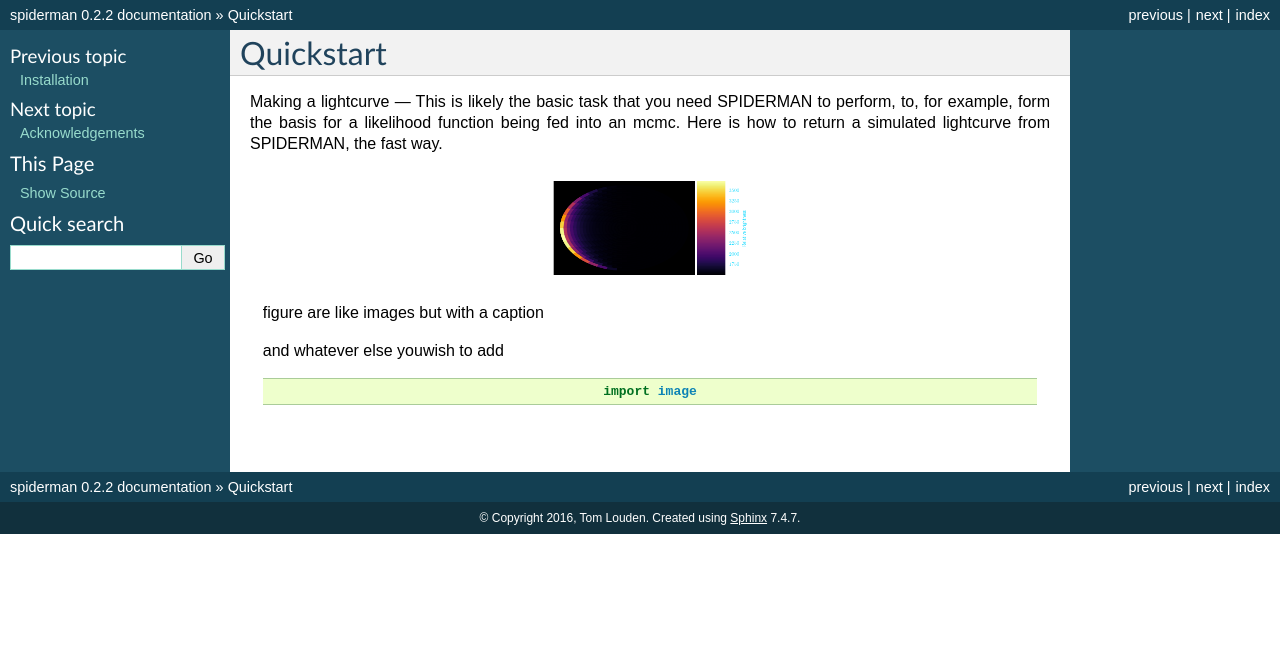
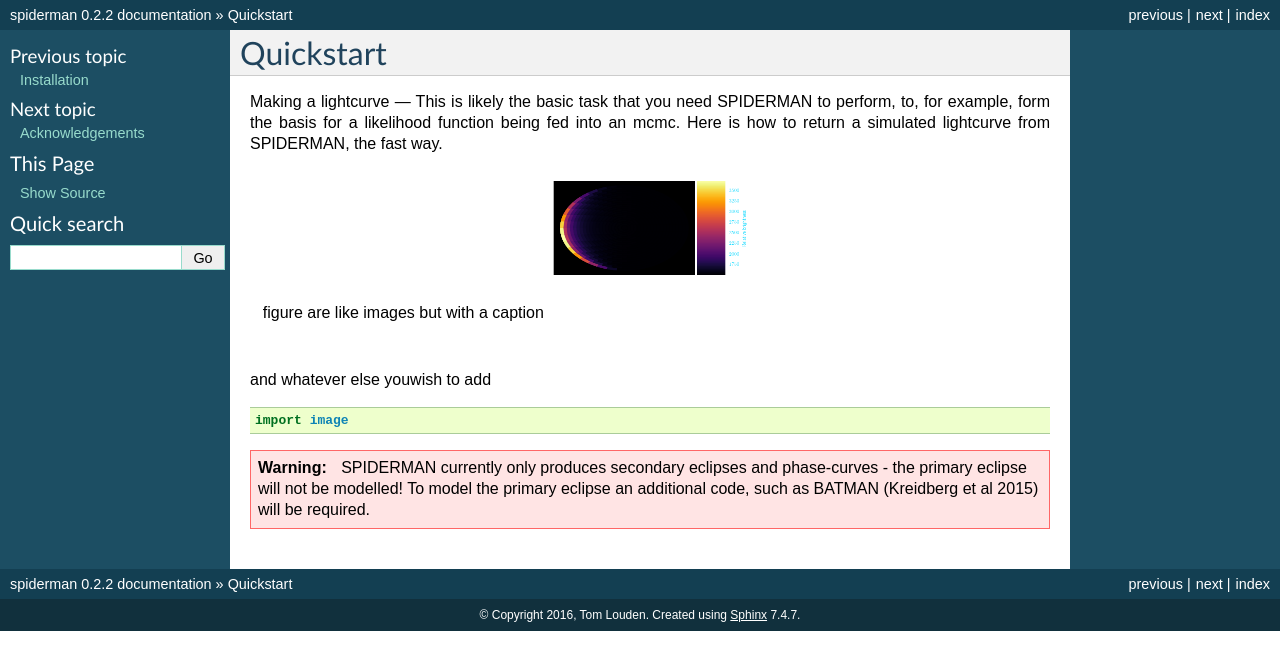
Before and after one commit to tomlouden/SPIDERMAN, a Sphinx documentation site: the page built from docs/quickstart.rst, in a window 1280 px wide. Shown: the top 670 px of the page. Built offline with Sphinx 7.4.7, drawn with Linux system fonts in a browser that asks for light colours.

```diff
--- a/docs/quickstart.rst
+++ b/docs/quickstart.rst
@@ -14,8 +14,10 @@ This is likely the basic task that you need SPIDERMAN to perform, to, for exampl
 
     figure are like images but with a caption
 
-    and whatever else youwish to add
+and whatever else youwish to add
 
-    .. code-block:: python
+.. code-block:: python
 
-        import image
+    import image
+
+.. warning:: SPIDERMAN currently only produces secondary eclipses and phase-curves - the primary eclipse will not be modelled! To model the primary eclipse an additional code, such as BATMAN (Kreidberg et al 2015) will be required.
```
